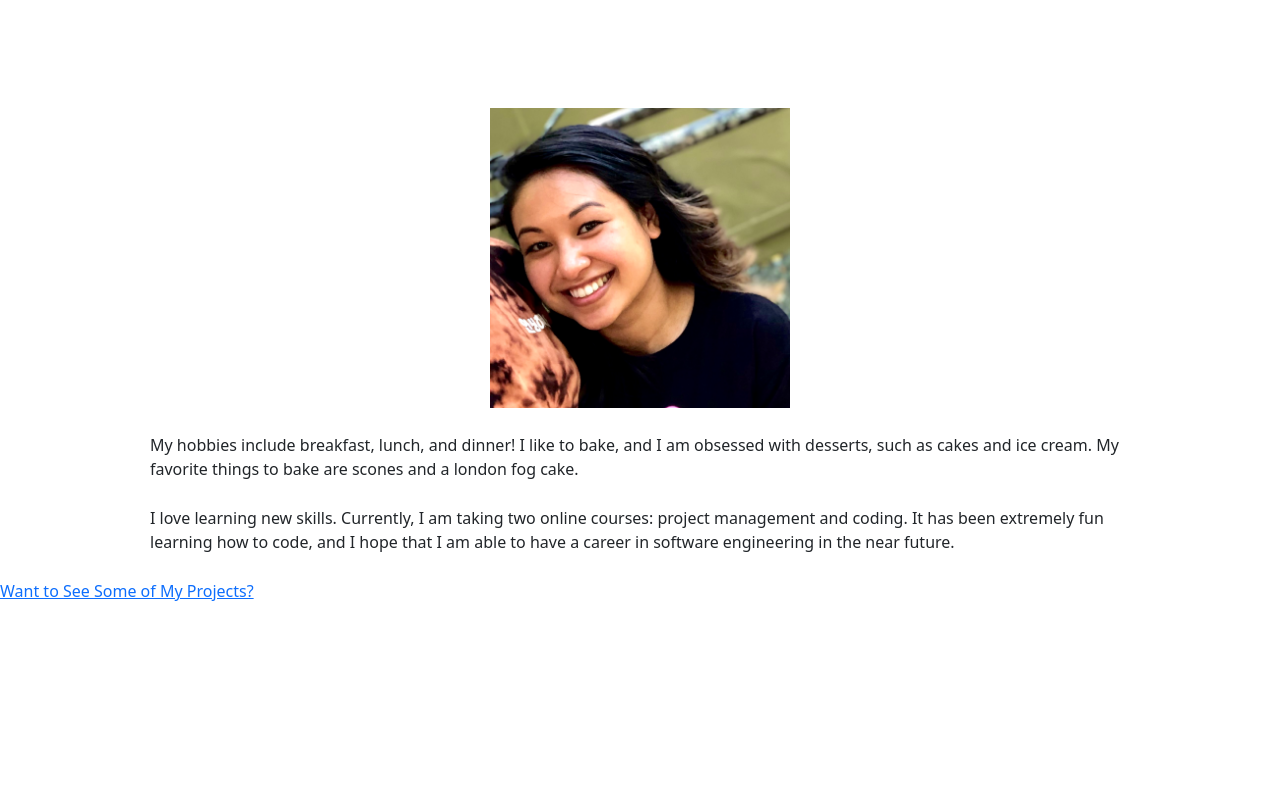
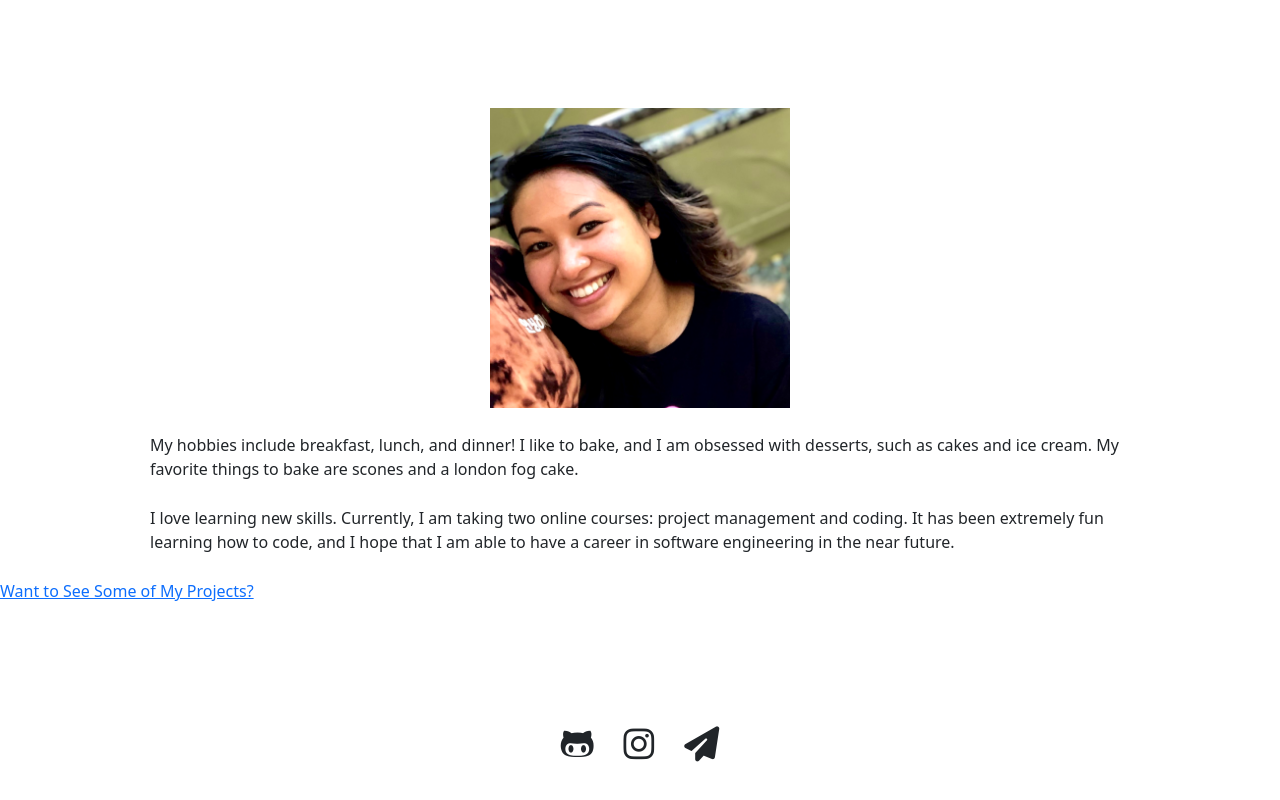
Before and after one commit to monmonappetit/Project-Portfolio, a plain HTML site: page aboutme.html in a window 1280 px wide. Shown: the part 310-1110 px from the top of the page. Before the commit the page ends 913 px from the top, so only its background shows below. Drawn offline with nearby package versions, Linux system fonts and the light colour scheme.

Commit message:
Added footer

```diff
--- a/aboutme.html
+++ b/aboutme.html
@@ -34,6 +34,8 @@
     <link
         href="https://fonts.googleapis.com/css2?family=Abril+Fatface&display=swap"
         rel="stylesheet">
+    <script src="https://kit.fontawesome.com/18a4371c39.js" crossorigin="anonymous">
+    </script>
 </head>
 <body>
     <nav class="navbar navbar-expand-lg navbar-light bg-light fixed-top">
@@ -109,5 +111,21 @@
         class="primary-link">
             Want to See Some of My Projects?
     </a>
+    <footer>
+        <div class="d-flex justify-content-center footer-social">
+            <a href="https://www.github.com/monmonappetit" target="_blank">
+                <i class="fa-brands fa-github-alt">
+                </i>
+            </a>
+            <a href="https://www.instagram.com/monmonappetit" target="_blank">
+                <i class="fa-brands fa-instagram">
+                </i>
+            </a>
+            <a href="mailto:mlchhoeng@gmail.com" target="_blank">
+                <i class="fa-solid fa-paper-plane">
+                </i>
+            </a>
+        </div>
+    </footer>
 </body>
 </html>
--- a/styles.css
+++ b/styles.css
@@ -1,3 +1,9 @@
+.root {
+    --branding-color: #d1e8e2;
+    --secondary-color: #116466;
+}
+
+
 .header-hero {
     margin: 150px;
 }
@@ -22,6 +28,23 @@ p {
     margin: 25px 150px;
 }
 
+footer {
+    margin: 100px 0 25px 0;
+}
+
+footer .footer-social a {
+    margin: 0, 30px;
+    padding: 15px;
+    border-radius: 25%;
+    font-size: 35px;
+    color: var(--branding-color);
+    background-color: white;
+}
+
+footer .footer-social a:hover {
+    color: var(--secondary-color);
+}
+
 @media (max-width: 576px) {
     img {
         display: none;
```
Also changed, not shown: contact.html (+18 -0 lines), index.html (+18 -0 lines), projects.html (+18 -0 lines), 2 other files.
